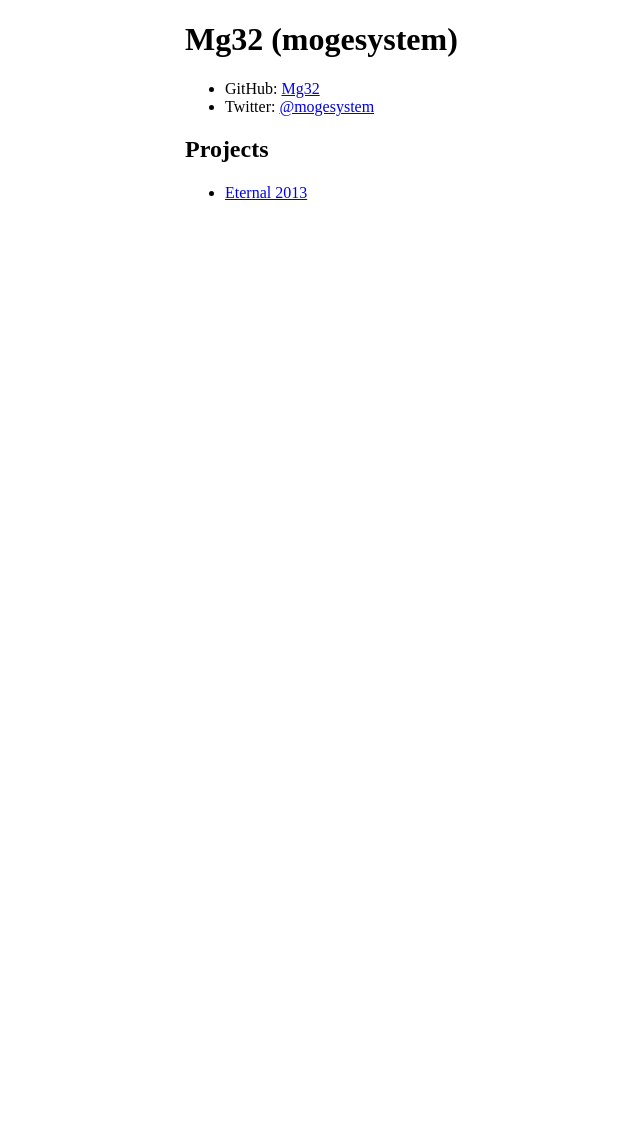
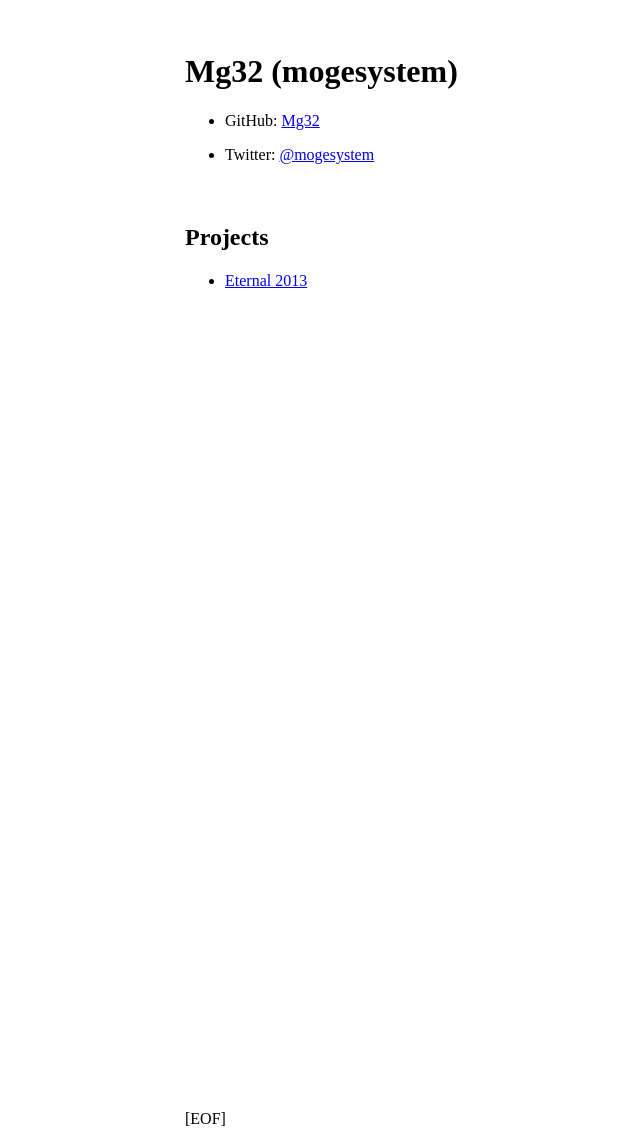
Before and after one commit to Mg32/mg32.github.com, a Jekyll site: the page built from index.md, in a window 1280 px wide. Shown: the whole page, without its empty margins (55-695 px from the left). Built offline with Jekyll 4.4.1, drawn with Linux system fonts in a browser that asks for light colours; nearby versions of some CDN libraries; before the commit the page ends 900 px from its top, so only the background shows below that.

Commit message:
add stylesheet to the pages

```diff
--- a/_layouts/default.html
+++ b/_layouts/default.html
@@ -5,6 +5,7 @@
         <meta name="viewport" content="width=device-width,initial-scale=1">
         <title>{{ page.title }}</title>
         <link rel="stylesheet" href="https://cdnjs.cloudflare.com/ajax/libs/normalize/6.0.0/normalize.min.css">
+        <link rel="stylesheet" href="./style.css">
         <style>
             body {
                 margin: 0 auto;
@@ -14,5 +15,7 @@
     </head>
     <body>
         {{ content }}
+        <div class="spacer"></div>
+        <div class="footer">[EOF]</div>
     </body>
 </html>
--- /dev/null
+++ b/style.css
@@ -0,0 +1,16 @@
+
+h1, h2 {
+    padding-top: 1em;
+}
+
+li {
+    padding-bottom: 1em;
+}
+
+.spacer {
+    height: calc(100vh - 7em);
+}
+
+.footer {
+    height: 2em;
+}
```
